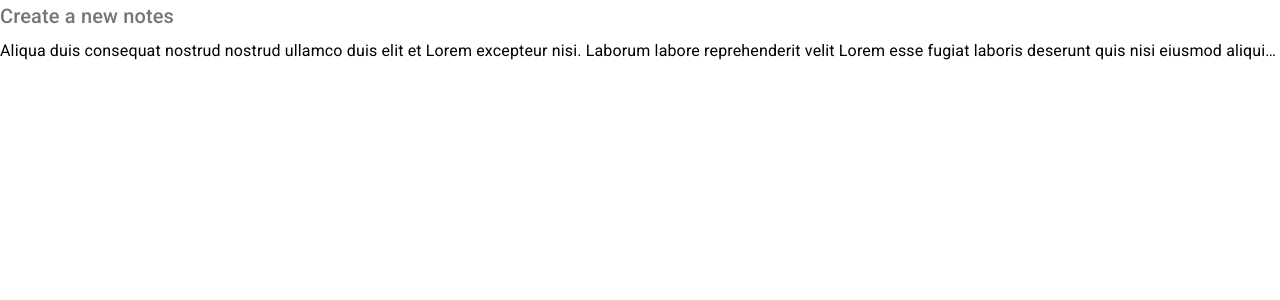
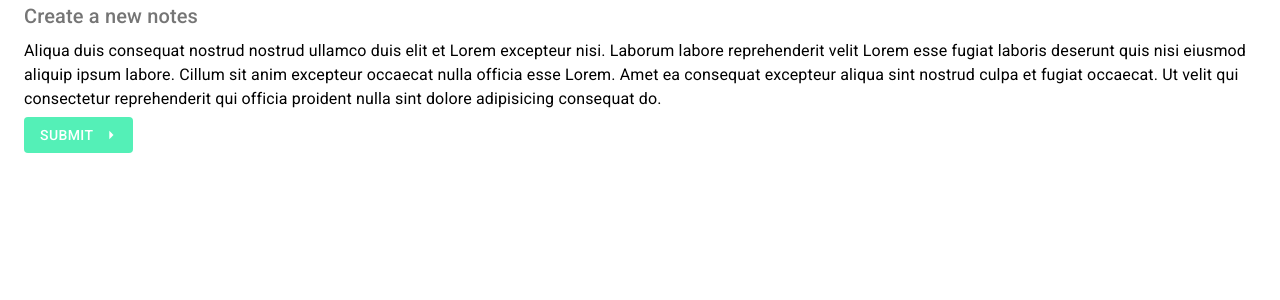
Before and after one commit to dragonregure/material-ui-tut, a React (Create React App) app: page /create in a window 1280 px wide. Shown: the top 300 px of the page. Built offline with nearby package versions, Linux system fonts and the light colour scheme.

Commit message:
lesson-5-makeStyles

```diff
--- a/package.json
+++ b/package.json
@@ -4,6 +4,7 @@
   "private": true,
   "dependencies": {
     "@material-ui/core": "^4.11.4",
+    "@material-ui/icons": "^4.11.2",
     "@testing-library/jest-dom": "^5.11.9",
     "@testing-library/react": "^11.2.5",
     "@testing-library/user-event": "^12.7.1",
--- a/src/pages/Create.js
+++ b/src/pages/Create.js
@@ -1,22 +1,48 @@
 import React from 'react';
-import { Typography } from '@material-ui/core';
+import { Typography, Button, Container } from '@material-ui/core';
+import ArrowRightIcon from '@material-ui/icons/ArrowRight';
+import { makeStyles } from '@material-ui/core';
+
+const useStyles = makeStyles({
+  button: {
+    backgroundColor: '#54f0b7',
+    '&:hover': {
+      backgroundColor: '#34ad81'
+    }
+  }
+});
 
 export default function Create() {
+  const styleClasses = useStyles();
   return (
-    <div>
+    <Container>
       <Typography
         variant="h6"
         color="textSecondary"
+        component="h2"
         gutterBottom
       >
         Create a new notes
       </Typography>
 
       <Typography
-        noWrap
+        gutterBottom
       >
         Aliqua duis consequat nostrud nostrud ullamco duis elit et Lorem excepteur nisi. Laborum labore reprehenderit velit Lorem esse fugiat laboris deserunt quis nisi eiusmod aliquip ipsum labore. Cillum sit anim excepteur occaecat nulla officia esse Lorem. Amet ea consequat excepteur aliqua sint nostrud culpa et fugiat occaecat. Ut velit qui consectetur reprehenderit qui officia proident nulla sint dolore adipisicing consequat do.
       </Typography>
-    </div>
+
+      <Button
+        variant="contained"
+        type="submit"
+        color="secondary"
+        className={styleClasses.button}
+        disableElevation
+        endIcon={<ArrowRightIcon />}
+        onClick={() => alert('Yeeeeeeeeeehaaaaaaaaaaaawww!')}
+      >
+        Submit
+      </Button>
+
+    </Container>
   )
 }
```
Also changed, not shown: 1 other file (tests, documents, lock files or other folders).
